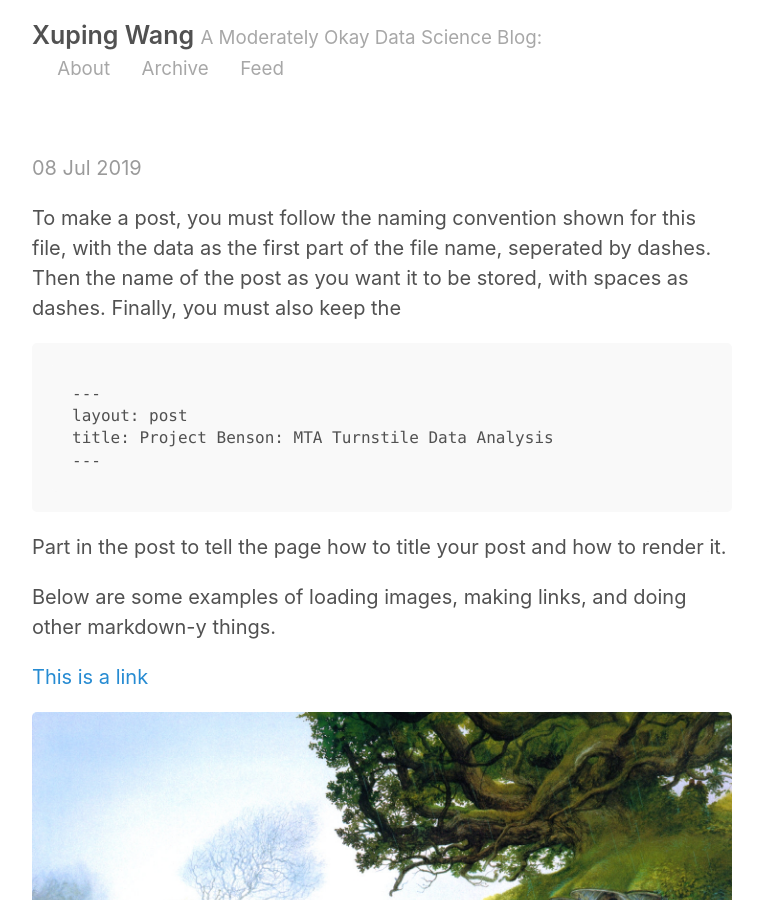
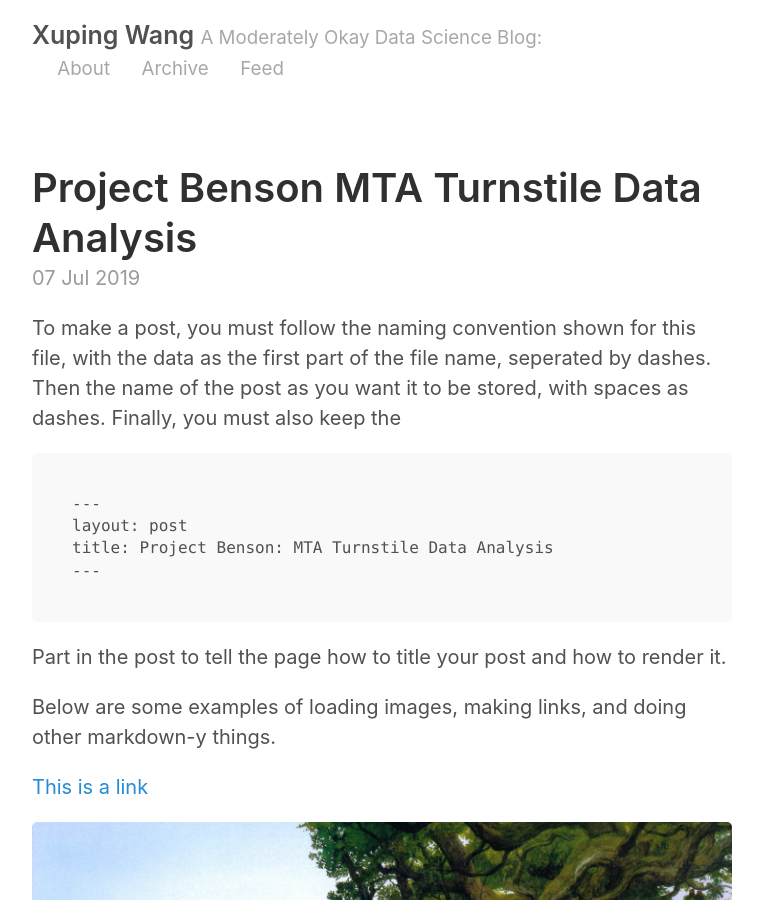
Before and after one commit to xupingwang/xupingwang.github.io, a Jekyll site: the page built from _posts/2019-07-07-Project-Benson-MTA-Turnstile-data.md, in a window 1280 px wide and 900 px high. Shown: the whole window, without its empty margins (258-1021 px from the left). Built offline with Jekyll 4.4.1, drawn with Linux system fonts in a browser that asks for light colours; our own code applies the rules of GitHub Pages for plain Markdown files.

Commit message:
fixed title

```diff
--- a/_posts/2019-07-07-Project-Benson-MTA-Turnstile-data.md
+++ b/_posts/2019-07-07-Project-Benson-MTA-Turnstile-data.md
@@ -1,6 +1,6 @@
 ---
 layout: post
-title: Project Benson: MTA Turnstile Data Analysis
+title: Project Benson MTA Turnstile Data Analysis
 ---
 
 
```
